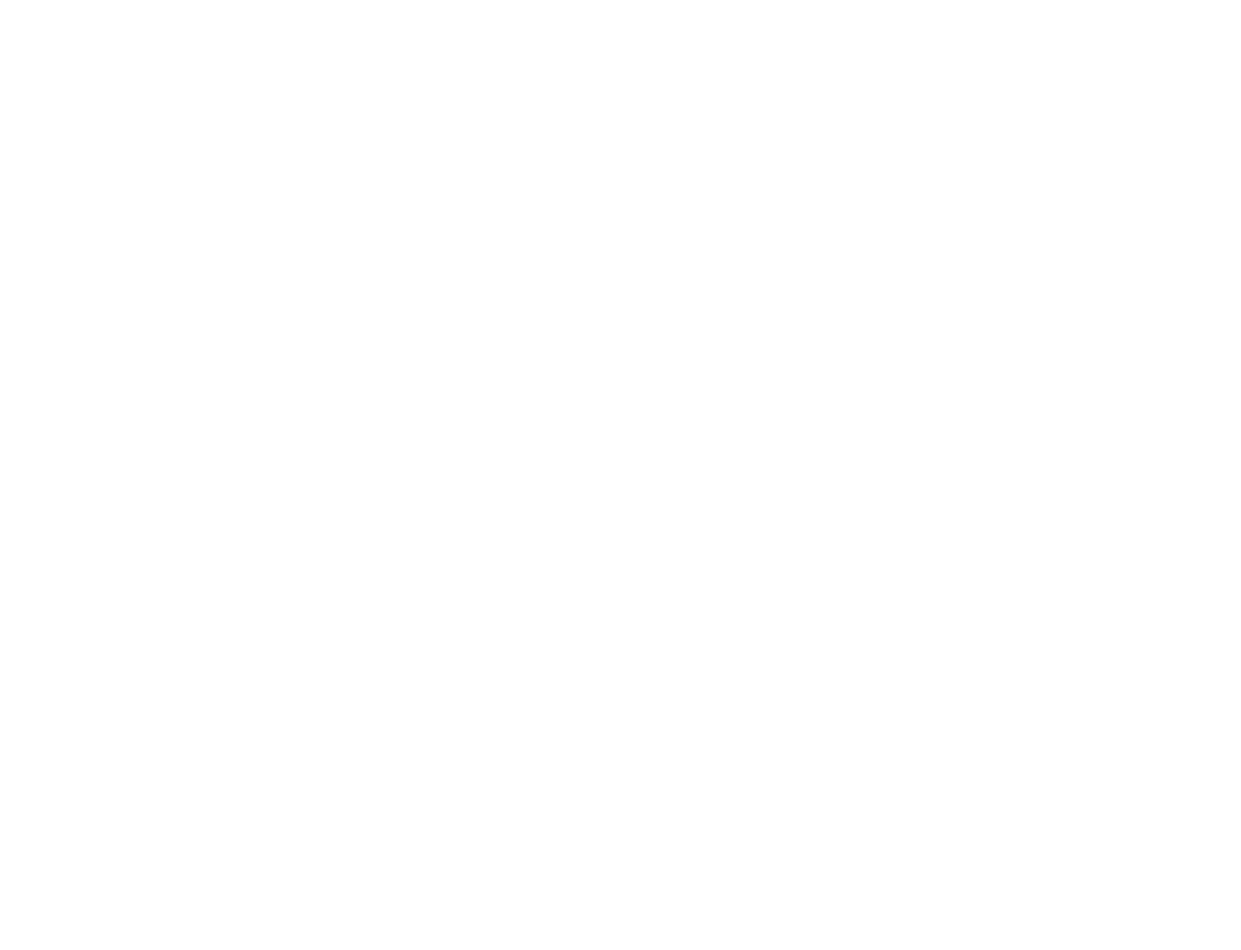
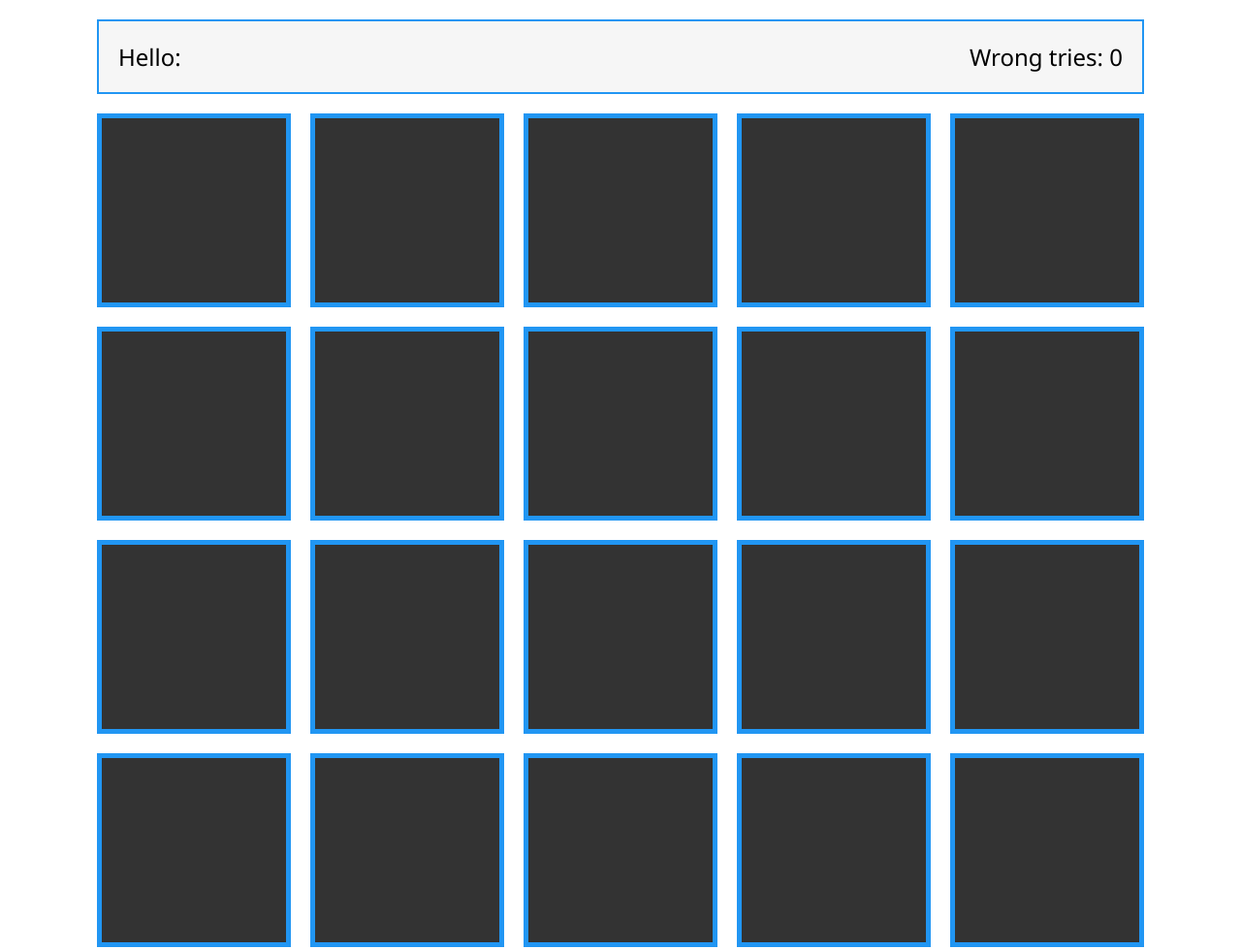
Before and after one commit to ahmeteid/memory-game, a plain HTML site: page index.html in a window 1280 px wide. Shown: the whole page at 97% size. Before the commit the page ends 800 px from the top, so only its background shows below. Drawn offline with Linux system fonts and the light colour scheme.

Commit message:
html & css code completed

```diff
--- a/index.html
+++ b/index.html
@@ -3,11 +3,143 @@
 <head>
     <meta charset="UTF-8">
     <meta name="viewport" content="width=device-width, initial-scale=1.0">
+    <link rel="stylesheet" href="all.min.css">
     <link rel="stylesheet" href="main.css">
     <title>Memory Game</title>
 </head>
 <body>
 
+    <div class="info-container">
+        <div class="name">
+            Hello: <span></span>
+        </div>
+        <div class="tries">
+            Wrong tries: <span>0</span>
+        </div>
+    </div>
+
+    <div class="memory-game-blocks">
+        <div class="game-block" data-technology="angular">
+            <div class="face front"></div>
+            <div class="face back">
+                <i class="fa-brands fa-angular"></i>
+            </div>
+        </div>
+        <div class="game-block" data-technology="angular">
+            <div class="face front"></div>
+            <div class="face back">
+                <i class="fa-brands fa-angular"></i>
+            </div>
+        </div>
+        <div class="game-block" data-technology="github">
+            <div class="face front"></div>
+            <div class="face back">
+                <i class="fa-brands fa-github"></i>
+            </div>
+        </div>
+        <div class="game-block" data-technology="github">
+            <div class="face front"></div>
+            <div class="face back">
+                <i class="fa-brands fa-github"></i>
+            </div>
+        </div>
+        <div class="game-block" data-technology="css">
+            <div class="face front"></div>
+            <div class="face back">
+                <i class="fa-brands fa-css3-alt"></i>
+            </div>
+        </div>
+        <div class="game-block" data-technology="css">
+            <div class="face front"></div>
+            <div class="face back">
+                <i class="fa-brands fa-css3-alt"></i>
+            </div>
+        </div>
+        <div class="game-block" data-technology="html">
+            <div class="face front"></div>
+            <div class="face back">
+                <i class="fa-brands fa-html5"></i>
+            </div>
+        </div>
+        <div class="game-block" data-technology="html">
+            <div class="face front"></div>
+            <div class="face back">
+                <i class="fa-brands fa-html5"></i>
+            </div>
+        </div>
+        <div class="game-block" data-technology="gulp">
+            <div class="face front"></div>
+            <div class="face back">
+                <i class="fa-brands fa-gulp"></i>
+            </div>
+        </div>
+        <div class="game-block" data-technology="gulp">
+            <div class="face front"></div>
+            <div class="face back">
+                <i class="fa-brands fa-gulp"></i>
+            </div>
+        </div>
+        <div class="game-block" data-technology="jest">
+            <div class="face front"></div>
+            <div class="face back">
+                <i class="fa-solid fa-socks"></i>
+            </div>
+        </div>
+        <div class="game-block" data-technology="jest">
+            <div class="face front"></div>
+            <div class="face back">
+                <i class="fa-solid fa-socks"></i>
+            </div>
+        </div>
+        <div class="game-block" data-technology="mongodb">
+            <div class="face front"></div>
+            <div class="face back">
+                <i class="fa-brands fa-free-code-camp"></i>
+            </div>
+        </div>
+        <div class="game-block" data-technology="mongodb">
+            <div class="face front"></div>
+            <div class="face back">
+                <i class="fa-brands fa-free-code-camp"></i>
+            </div>
+        </div>
+        <div class="game-block" data-technology="python">
+            <div class="face front"></div>
+            <div class="face back">
+                <i class="fa-brands fa-python"></i>
+            </div>
+        </div>
+        <div class="game-block" data-technology="python">
+            <div class="face front"></div>
+            <div class="face back">
+                <i class="fa-brands fa-python"></i>
+            </div>
+        </div>
+        <div class="game-block" data-technology="react">
+            <div class="face front"></div>
+            <div class="face back">
+                <i class="fa-brands fa-react"></i>
+            </div>
+        </div>
+        <div class="game-block" data-technology="react">
+            <div class="face front"></div>
+            <div class="face back">
+                <i class="fa-brands fa-react"></i>
+            </div>
+        </div>
+        <div class="game-block" data-technology="vuejs">
+            <div class="face front"></div>
+            <div class="face back">
+                <i class="fa-brands fa-vuejs"></i>
+            </div>
+        </div>
+        <div class="game-block" data-technology="vuejs">
+            <div class="face front"></div>
+            <div class="face back">
+                <i class="fa-brands fa-vuejs"></i>
+            </div>
+        </div>
+    </div>
 
     <script src="main.js"></script>
 </body>
--- a/main.css
+++ b/main.css
@@ -0,0 +1,83 @@
+* {
+    box-sizing: border-box;
+    margin: 0;
+    padding: 0;
+}
+
+body {
+    font-family: 'Segoe UI', Tahoma, Geneva, Verdana, sans-serif;
+}
+
+/* i {
+    font-size: 140px;
+} */
+
+.info-container {
+    width: 1080px;
+    margin: 20px auto 0;
+    background-color: #f6f6f6;
+    padding: 20px;
+    font-size: 24px;
+    overflow: hidden;
+    border: 2px solid #2196f3;
+}
+
+.info-container .name {
+    float: left;
+    width: 50%;
+}
+
+.info-container .tries {
+    float: right;
+    width: 50%;
+    text-align: right;
+}
+
+.memory-game-blocks {
+    display: flex;
+    flex-wrap: wrap;
+    width: 1100px;
+    margin: 20px auto;
+}
+
+.memory-game-blocks .game-block {
+    flex: 1 0 200px;
+    height: 200px;
+    transition: transform .5s;
+    transform-style: preserve-3d;
+    margin: 0 10px 20px;
+    position: relative;
+    cursor: pointer;
+}
+
+.memory-game-blocks .game-block .front {
+    background-color: #333;
+    line-height: 200px;
+}
+
+.memory-game-blocks .game-block .back {
+    background-color: #607d8b;
+    transform: rotateY(180deg);
+}
+
+.memory-game-blocks .game-block .back i {
+    font-size: 140px;
+    margin-top: 30px;
+}
+
+.memory-game-blocks .game-block .face {
+    position: absolute;
+    width: 100%;
+    height: 100%;
+    text-align: center;
+    backface-visibility: hidden;
+    border: 5px solid #2196f3;
+}
+
+.memory-game-blocks .game-block.is-flipped {
+    transform: rotateY(180deg);
+    -webkit-transform: rotateY(180deg);
+    -moz-transform: rotateY(180deg);
+    -ms-transform: rotateY(180deg);
+    -o-transform: rotateY(180deg);
+}
```
Also changed, not shown: all.min.css (added), webfonts/fa-brands-400.ttf (added), webfonts/fa-brands-400.woff2 (added), webfonts/fa-regular-400.ttf (added), webfonts/fa-regular-400.woff2 (added), webfonts/fa-solid-900.ttf (added), webfonts/fa-solid-900.woff2 (added), webfonts/fa-v4compatibility.ttf (added), webfonts/fa-v4compatibility.woff2 (added).
